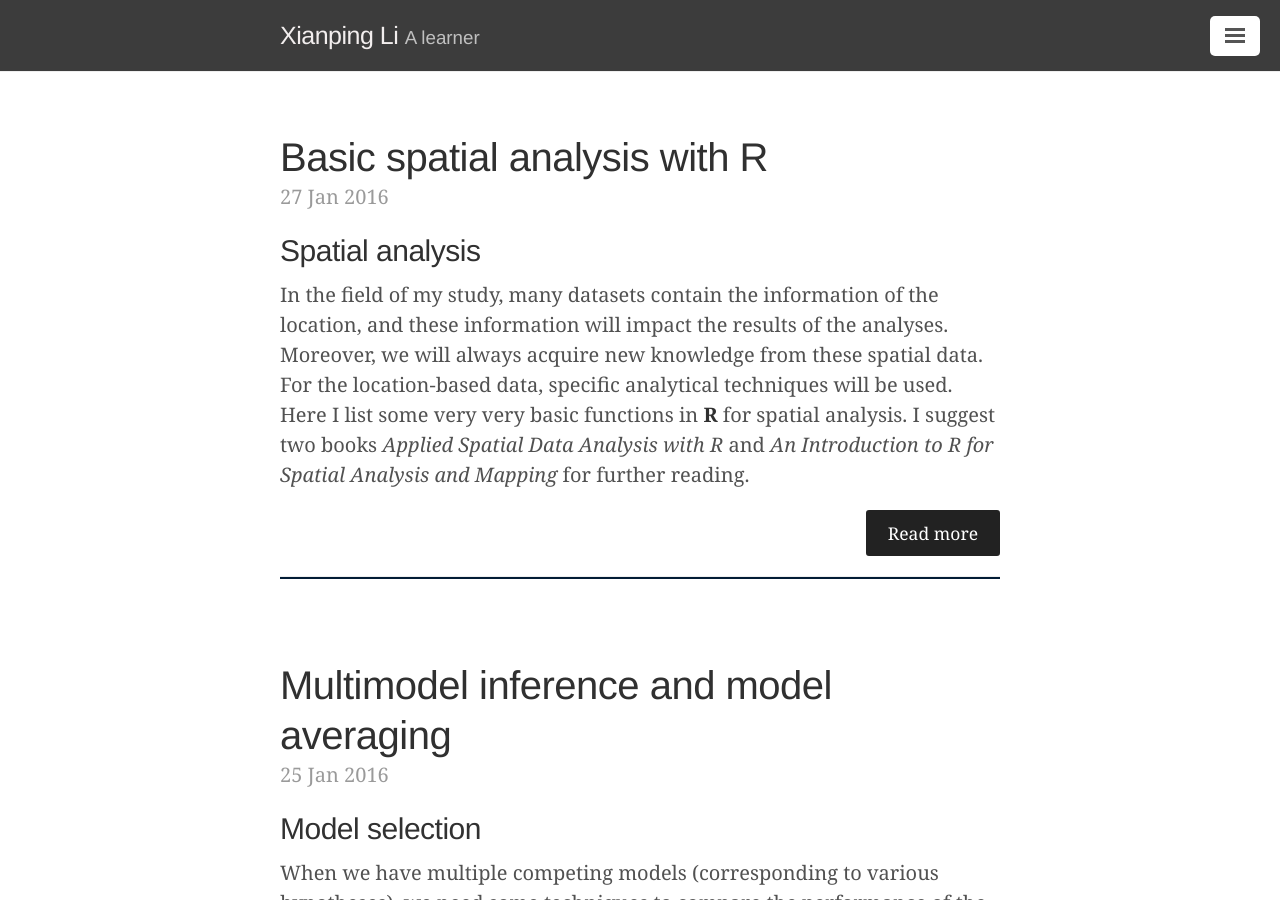
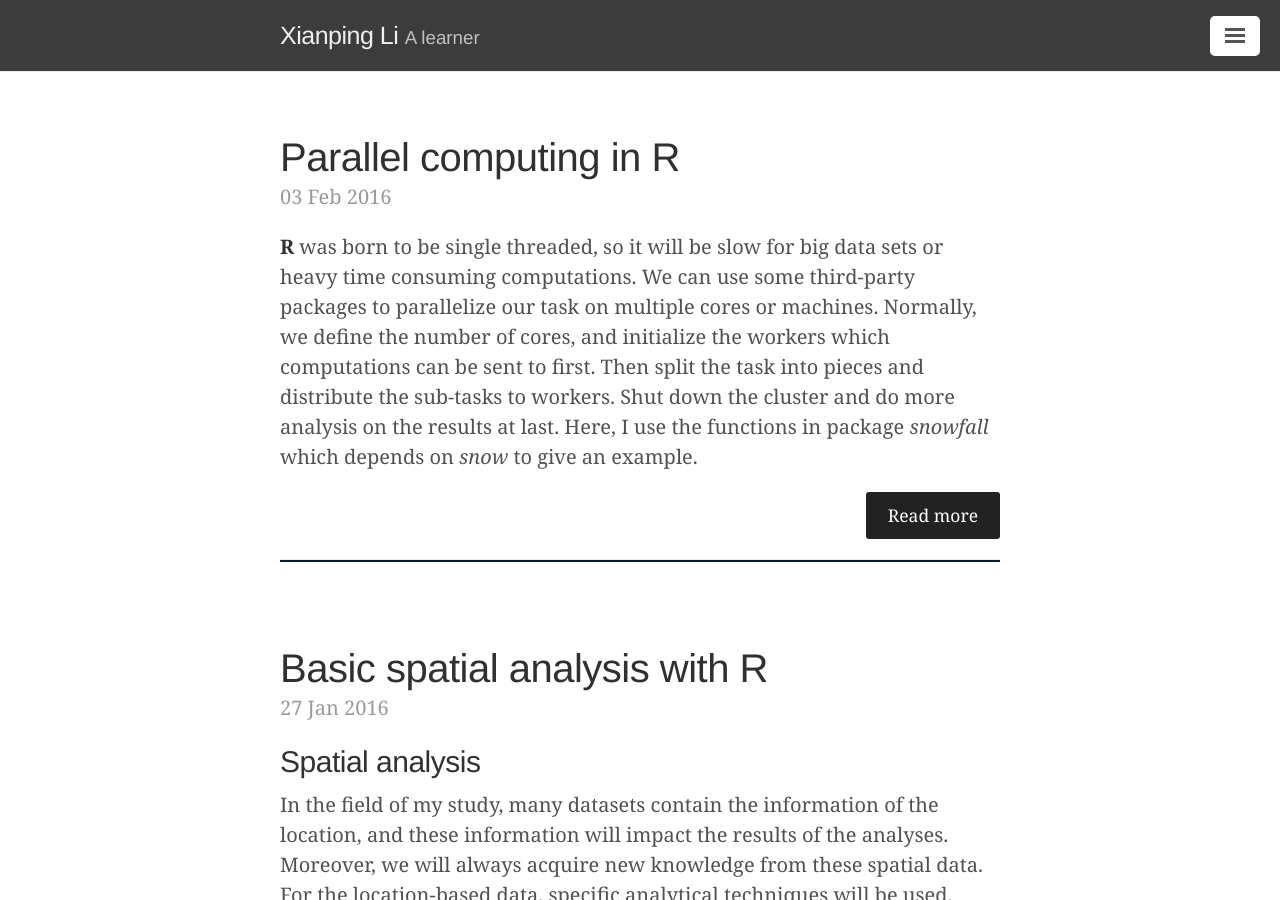
Before and after one commit to XianpingLi/XianpingLi.github.io, a Jekyll site: the page built from index.html, in a window 1280 px wide and 900 px high. Built offline with Jekyll 4.4.1, drawn with Linux system fonts in a browser that asks for light colours; the list of posts is cut into pages by our own code; some of the changed text lies outside the part shown.

Commit message:
parallel

```diff
--- /dev/null
+++ b/posts_en/_posts/2016-02-03-parallel-in-r.md
@@ -0,0 +1,74 @@
+---
+layout: post
+title: Parallel computing in R
+---
+**R** was born to be single threaded, so it will be slow for big data sets or heavy time consuming computations. We can use some third-party packages to parallelize our task on multiple cores or machines. Normally, we define the number of cores, and initialize the workers which computations can be sent to first. Then split the task into pieces and distribute the sub-tasks to workers. Shut down the cluster and do more analysis on the results at last. Here, I use the functions in package *snowfall* which depends on *snow* to give an example.
+
+<!-- more -->
+
+{% highlight r linenos %}
+# Assume I want to calculate the mean value of a
+# sample with a fixed sample size from a population.
+
+# A simulated population with 1000 individuals
+set.seed(1234)
+pop <- rnorm(1000)
+
+mean(pop)
+## [1] -0.0265972
+
+# Number of repetitions, sample size and the result
+times <- 50000
+size <- 50
+result <- c()
+
+# A function for calculating the mean value
+# of a sample with a fixed sample size
+sampleMean <- function(.) {
+    samples <- sample(pop, size)
+    return(mean(samples))
+}
+
+# Time cost if we use for loop
+system.time(
+    for (i in 1:times) {
+        result[i] <- sampleMean()
+    }
+)
+##   user  system elapsed
+##   5.63    0.01    5.71
+
+mean(result)
+## [1] -0.02673376
+
+# Compute in parallel
+# Load package
+library(snowfall)
+
+# Initialisation of cluster usage
+sfInit(            # see help file for more information
+    parallel=TRUE, # parallel or sequential
+    cpus=4         # number of CPUs
+    )
+
+# Export the global values to workers,
+# you can use "sfExportAll" to export all.
+# See help file for more information
+sfExport("pop","size")
+
+# Execute the function in parallel.
+# See help file for other functions
+system.time (
+    parResult <- sfLapply(1:times, sampleMean)
+)
+##   user  system elapsed
+##   0.02    0.00    0.43
+
+# Stop cluster
+sfStop()
+
+mean(unlist(parResult))
+## [1] -0.02693764
+
+{% endhighlight %}
+Some packages have build-in functions can do parallel computations. For example, *pdredge* (MuMIn) can do model selection in parallel.
```
Also changed, not shown: posts_en/_posts/2016-01-27-basic-spatial-analysis.md (+0 -1 lines).
